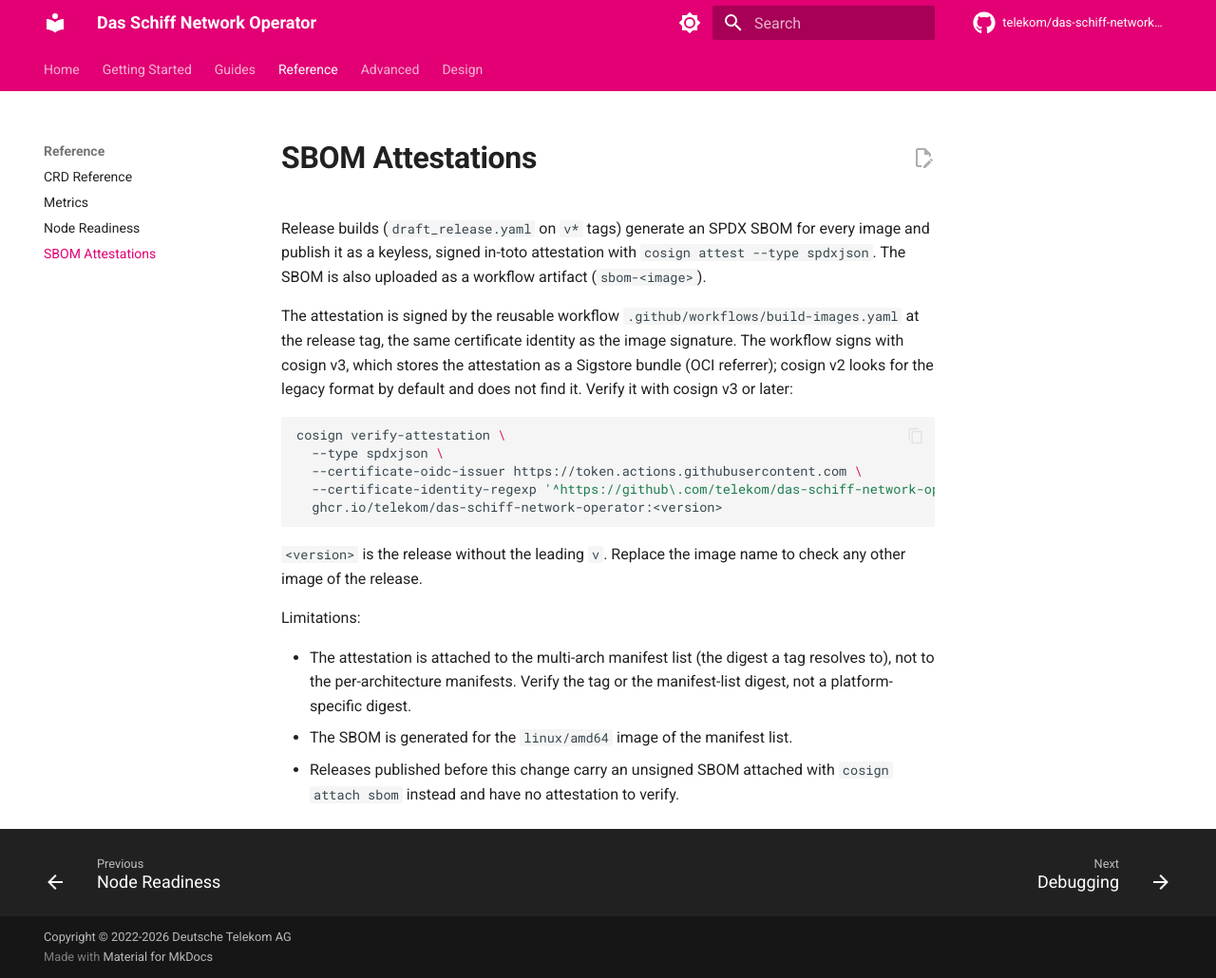
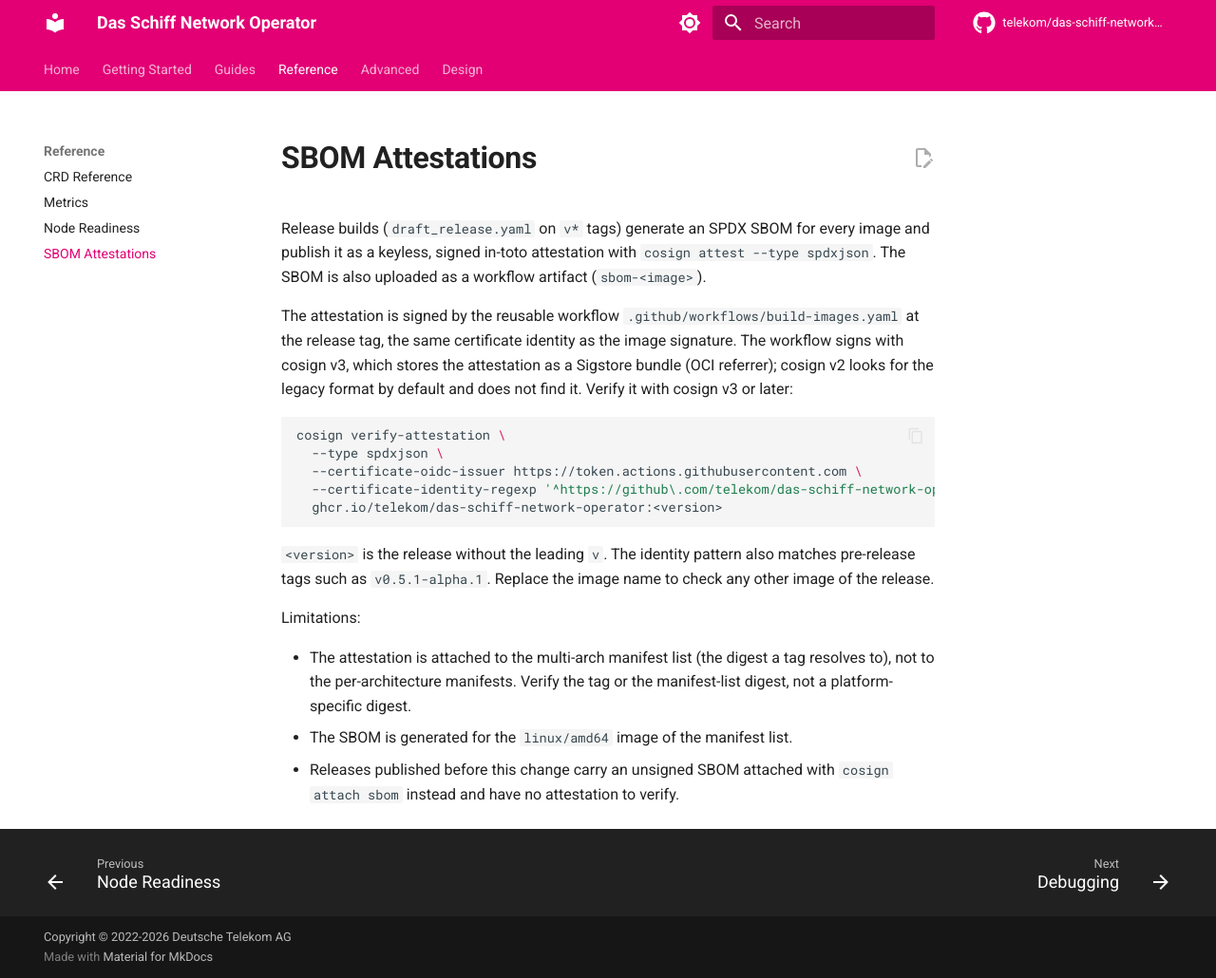
Before and after one commit to telekom/das-schiff-network-operator, an MkDocs documentation site: the page built from docs/reference/sbom-attestations.md, in a window 1280 px wide and 1030 px high. Shown: the whole window at 95% size. Built offline with MkDocs 1.6.1 and Material for MkDocs 9.7.7, drawn with Linux system fonts in a browser that asks for light colours; comment, search, counter and statistics services are not loaded; the version menu is left out.

Commit message:
docs(sbom): accept pre-release tags in the verify identity regex
Co-Authored-By: Claude Opus 5.5 <noreply@anthropic.com>

````diff
--- a/docs/reference/sbom-attestations.md
+++ b/docs/reference/sbom-attestations.md
@@ -22,11 +22,12 @@ v3 or later:
 cosign verify-attestation \
   --type spdxjson \
   --certificate-oidc-issuer https://token.actions.githubusercontent.com \
-  --certificate-identity-regexp '^https://github\.com/telekom/das-schiff-network-operator/\.github/workflows/build-images\.yaml@refs/tags/v[0-9]+\.[0-9]+\.[0-9]+$' \
+  --certificate-identity-regexp '^https://github\.com/telekom/das-schiff-network-operator/\.github/workflows/build-images\.yaml@refs/tags/v[0-9]+\.[0-9]+\.[0-9]+(-[0-9A-Za-z.-]+)?$' \
   ghcr.io/telekom/das-schiff-network-operator:<version>
 ```
 
-`<version>` is the release without the leading `v`. Replace the image name to
+`<version>` is the release without the leading `v`. The identity pattern also
+matches pre-release tags such as `v0.5.1-alpha.1`. Replace the image name to
 check any other image of the release.
 
 Limitations:
````
